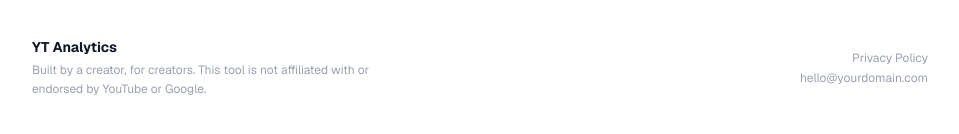
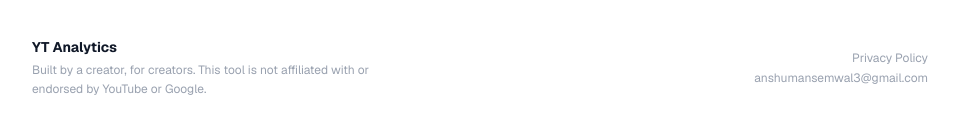
Before and after one commit to AnshumanSemwal/Youtube-Analytics-Dashboard, a Next.js app in the folder youtube-dashboard/: page / in a window 1280 px wide. Shown: the part 1793-1927 px from the top of the page, without its empty margins (160-1119 px from the left). Built offline with nearby package versions, Linux system fonts and the light colour scheme; no server answers.

Commit message:
email fixed

```diff
--- a/youtube-dashboard/app/page.tsx
+++ b/youtube-dashboard/app/page.tsx
@@ -321,10 +321,10 @@ export default async function LandingPage() {
               Privacy Policy
             </Link>
             <a
-              href="mailto:hello@yourdomain.com"
+              href="mailto:anshumansemwal3@gmail.com"
               className="text-xs text-gray-400 hover:text-gray-600 dark:hover:text-gray-200 transition-colors"
               >
-              hello@yourdomain.com
+              anshumansemwal3@gmail.com
               </a>
           </div>
         </div>
--- a/youtube-dashboard/app/privacy/page.tsx
+++ b/youtube-dashboard/app/privacy/page.tsx
@@ -50,10 +50,10 @@ export default function PrivacyPage() {
             For questions or data deletion requests, contact us at{" "}
 
             <a
-              href="mailto:hello@yourdomain.com"
+              href="mailto:anshumansemwal3@gmail.com"
               className="underline hover:text-gray-900 dark:hover:text-white"
             >
-              hello@yourdomain.com
+              anshumansemwal3@gmail.com
             </a>
             .
             </p>
```
